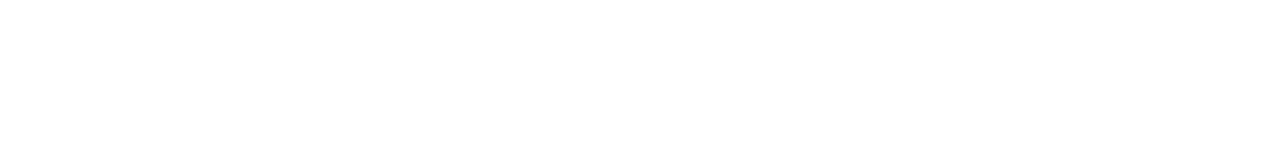
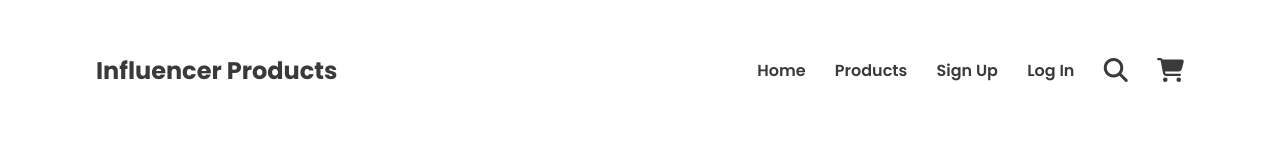
Before and after one commit to moktadir-mirul/influencer-gear, a plain HTML site: page index.html in a window 1280 px wide. Drawn offline with Linux system fonts and the light colour scheme.

Commit message:
responsive navbar

```diff
--- a/Styles/style.css
+++ b/Styles/style.css
@@ -0,0 +1,52 @@
+* {
+    margin: 0;
+    padding: 0;
+    box-sizing: border-box;
+    font-family: "Poppins", serif;
+    /* font-family: "Inter", serif; */
+}
+
+/* Nav area styles starts */
+.nav-area {
+    width: 85%;
+    height: 80px;
+    margin: 30px auto;
+}
+.navbar-1 {
+    display: none;
+}
+.navbar-2 {
+    display: flex;
+    justify-content: space-between;
+    align-items: center;
+}
+.nam-link {
+    text-decoration: none;
+    margin-left: 25px;
+    color: rgb(58, 58, 58);
+    font-size: 16px;
+    font-weight: 600;
+}
+.nav-name{
+    color: rgb(58, 58, 58);
+    font-size: 24px;
+    font-weight: 700;
+    transition: 0.4s;
+}
+.nav-name:hover {
+    transform: scale(1.5);
+}
+
+
+/* Responsive Design */
+@media screen and (max-width: 576px) {
+    .navbar-1 {
+        margin-top: 10px;
+        display: flex;
+        justify-content: space-between;
+        align-items: center;
+    }
+    .navbar-2 {
+        display: none;
+    }
+}
--- a/index.html
+++ b/index.html
@@ -5,11 +5,43 @@
     <meta name="viewport" content="width=device-width, initial-scale=1.0">
     <title>Influencer Gear</title>
     <link rel="stylesheet" href="Styles/style.css">
+    <!-- Google Fonts -->
+    <link rel="preconnect" href="https://fonts.googleapis.com">
+    <link rel="preconnect" href="https://fonts.gstatic.com" crossorigin>
+    <link href="https://fonts.googleapis.com/css2?family=Inter:ital,opsz,wght@0,14..32,100..900;1,14..32,100..900&family=Poppins:ital,wght@0,100;0,200;0,300;0,400;0,500;0,600;0,700;0,800;0,900;1,100;1,200;1,300;1,400;1,500;1,600;1,700;1,800;1,900&display=swap" rel="stylesheet">
+
+    <!-- Font Awesome -->
+    <link rel="stylesheet" href="https://cdnjs.cloudflare.com/ajax/libs/font-awesome/6.7.2/css/all.min.css" integrity="sha512-Evv84Mr4kqVGRNSgIGL/F/aIDqQb7xQ2vcrdIwxfjThSH8CSR7PBEakCr51Ck+w+/U6swU2Im1vVX0SVk9ABhg==" crossorigin="anonymous" referrerpolicy="no-referrer" />
+
 </head>
 <body>
     <header>
-        <nav>
+        <!-- Navbar-1 -->
+        <nav class="navbar-1 nav-area">
+            <div>
+                <i class="fa-solid fa-bars"></i>
+            </div>
+            <div>
+                <h1 class="nav-name">Influencer Products</h1>
+            </div>
+            <div>
+                <i class="fa-solid fa-cart-shopping"></i>
+            </div>
+        </nav>
 
+        <!-- Navber-2 -->
+        <nav class="navbar-2 nav-area">
+            <div>
+                <h1 class="nav-name">Influencer Products</h1>
+            </div>
+            <div class="nav-links">
+                <a href="#" class="nam-link">Home</a>
+                <a href="#" class="nam-link">Products</a>
+                <a href="#" class="nam-link">Sign Up</a>
+                <a href="#" class="nam-link">Log In</a>
+                <a href="#" class="nam-link"><i class="fa-solid fa-magnifying-glass fa-xl"></i></a>
+                <a href="#" class="nam-link"><i class="fa-solid fa-cart-shopping fa-xl"></i></a>
+            </div>
         </nav>
     </header>
 </body>
```
